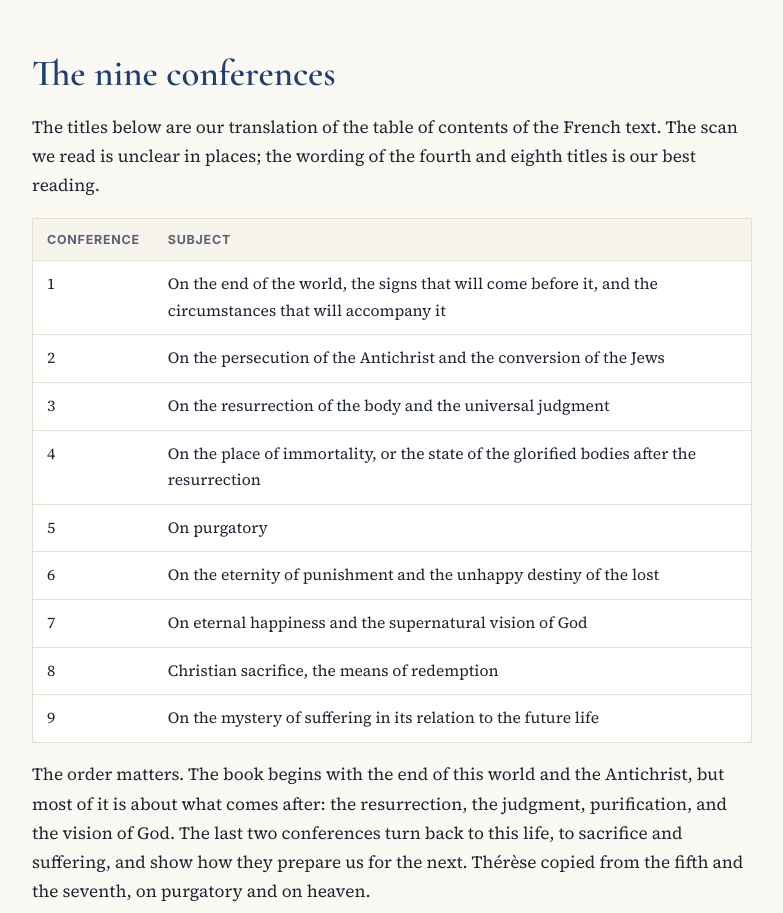
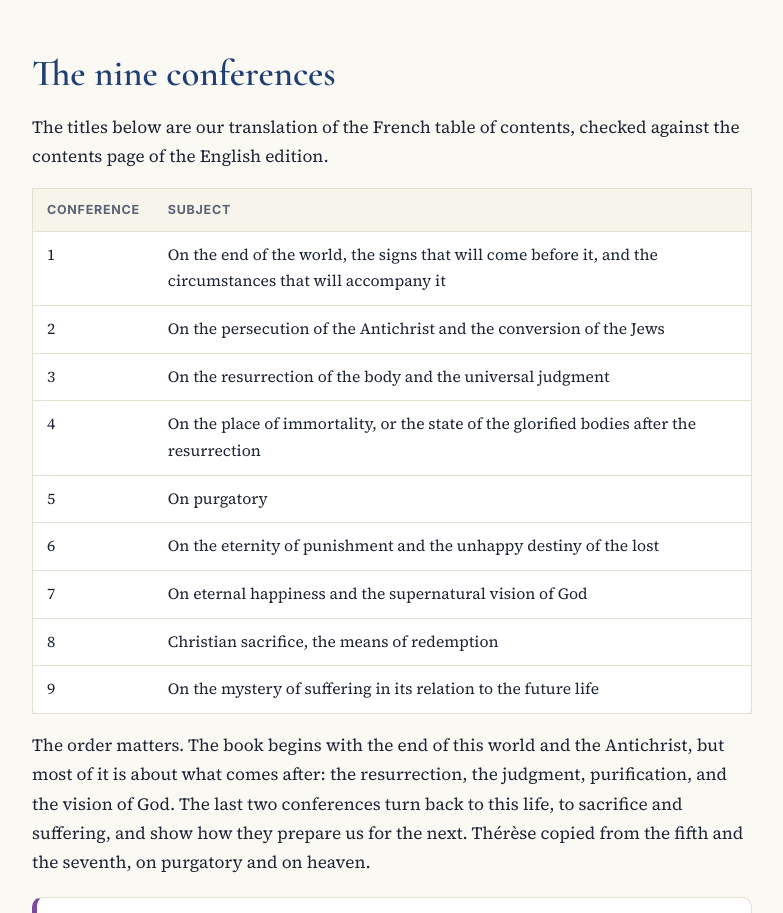
Before and after one commit to johndireen3-blip/agreatsign, a plain HTML site: page arminjon.html in a window 1280 px wide. Shown: the part 2625-3538 px from the top of the page, without its empty margins (248-1031 px from the left). Drawn offline with nearby package versions, Linux system fonts and the light colour scheme.

Commit message:
Arminjon page: conference titles checked against the English edition
Co-Authored-By: Claude Fable 5.2 <noreply@anthropic.com>
Claude-Session: https://claude.ai/code/session_01RUV5AvzH41ugHwbyErk5Hc

```diff
--- a/arminjon.html
+++ b/arminjon.html
@@ -66,7 +66,7 @@
 
 <section id="conferences">
 <h2>The nine conferences</h2>
-<p>The titles below are our translation of the table of contents of the French text. The scan we read is unclear in places; the wording of the fourth and eighth titles is our best reading.</p>
+<p>The titles below are our translation of the French table of contents, checked against the contents page of the English edition.</p>
 <div class="table-wrap"><table>
 <tr><th>Conference</th><th>Subject</th></tr>
 <tr><td>1</td><td>On the end of the world, the signs that will come before it, and the circumstances that will accompany it</td></tr>
```
